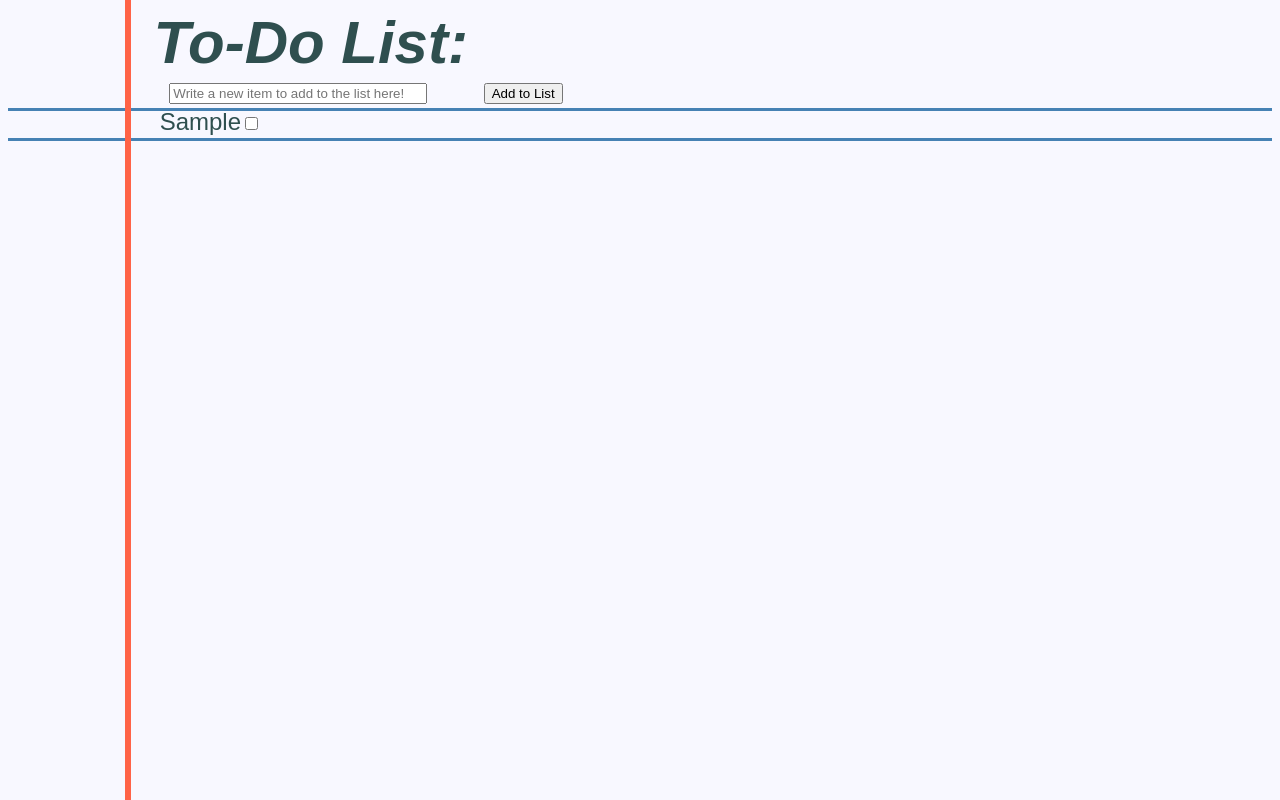
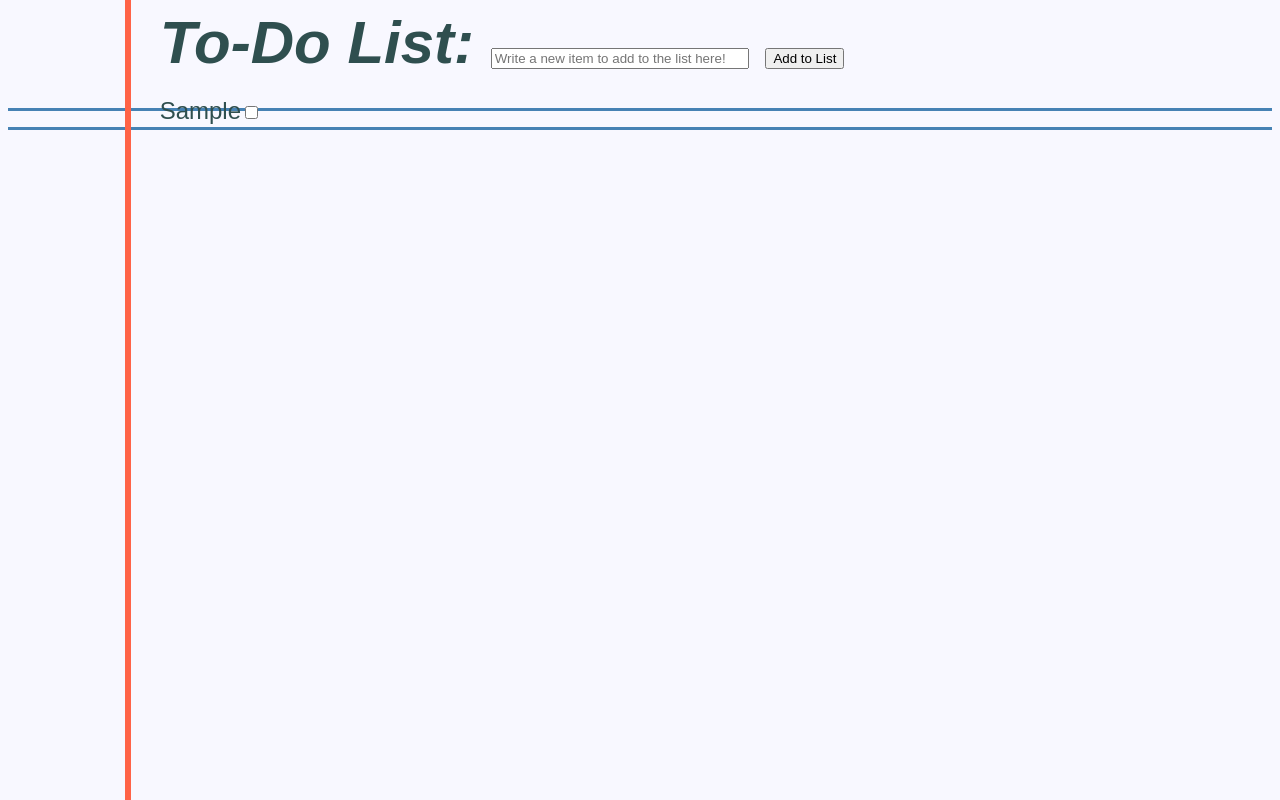
Before and after one commit to ASaiyan0/javascript-practice, a website: page exercise7/index.html in a window 1280 px wide. Both pictures are taken after typing "Sample" into the empty fields and a click on the input "Add to List". Drawn offline with Linux system fonts and the light colour scheme; a web font is replaced by a local one.

Commit message:
Update index.css

```diff
--- a/exercise7/index.css
+++ b/exercise7/index.css
@@ -9,14 +9,15 @@ body {
   border-left: 6px solid tomato;
   position: absolute;
   height: 100%;
-  left: calc(10% - 3px);
+  left: 10%;
+  margin-left: -3px;
   top: 0;
   z-index: 1;
 }
 
 .container {
   position: relative;
-  top: 100px;
+  top: 20%;
 }
 
 .row {
@@ -26,8 +27,7 @@ body {
 }
 
 .listEntry {
-  position: absolute;
-  left: 12%;
+  padding-left: 12%;
   font-size: 24px;
 }
 
@@ -38,22 +38,12 @@ body {
 }
 
 #title {
-  position: absolute;
-  left: 12%;
+  padding-left: 12%;
   font-size: 60px;
   font-weight: bold;
   font-style: italic;
 }
 
 #addNew {
-  position: absolute;
-  left: 5%;
   width: 250px;
-  top: 75px;
 }
-
-#submitNew {
-  position: absolute;
-  left: 105%;
-  top: 75px;
-}
```
